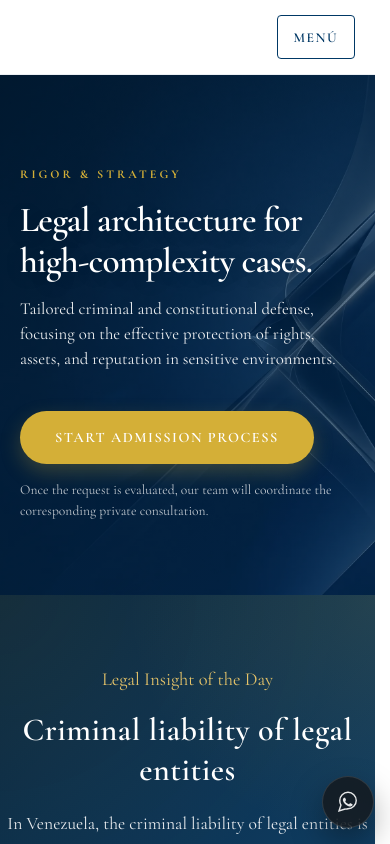
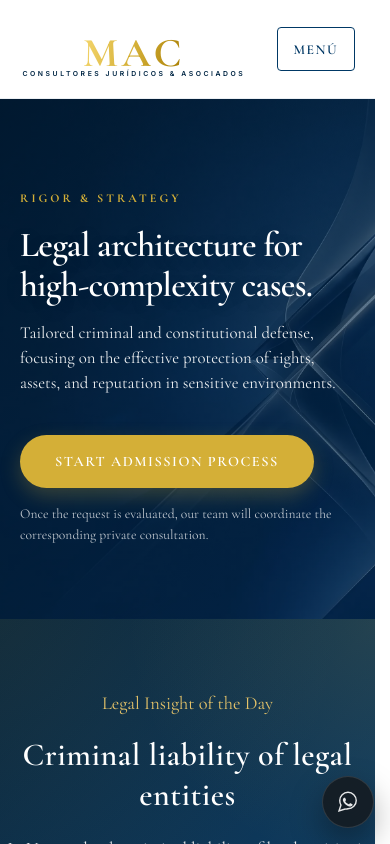
Before and after one commit to mcolina777-cpu/mac-consultores-site-clean, a Next.js app: page /en in a window 390 px wide. Shown: the top 844 px of the page. Built offline with nearby package versions, Linux system fonts and the light colour scheme.

Commit message:
fix: Solución para visibilidad del logo en móvil (container queries)

```diff
--- a/src/app/globals.css
+++ b/src/app/globals.css
@@ -1204,13 +1204,14 @@ nav .nav-links a {
 
     /* Versión móvil del logo: se sobreescribe la versión desktop */
     nav .logo {
-        flex: 0 0 auto;     /* deja de ser un ancho fijo grande */
-        max-width: 68%;     /* suficiente para ver MARCA + CONSULTORES */
+        flex: 0 0 auto;       /* mantiene flex auto para móvil */
+        width: 100%;          /* ancho físico para que las cqw se resuelvan */
+        max-width: 68%;       /* límite para que no ocupe todo el header */
         height: auto;
         display: block;
         margin-bottom: 0;
         position: relative;
-        z-index: 3;         /* por encima del fondo y del menú desplegable */
+        z-index: 3;           /* por encima del fondo y del menú desplegable */
     }
 
     nav .logo img {
```
